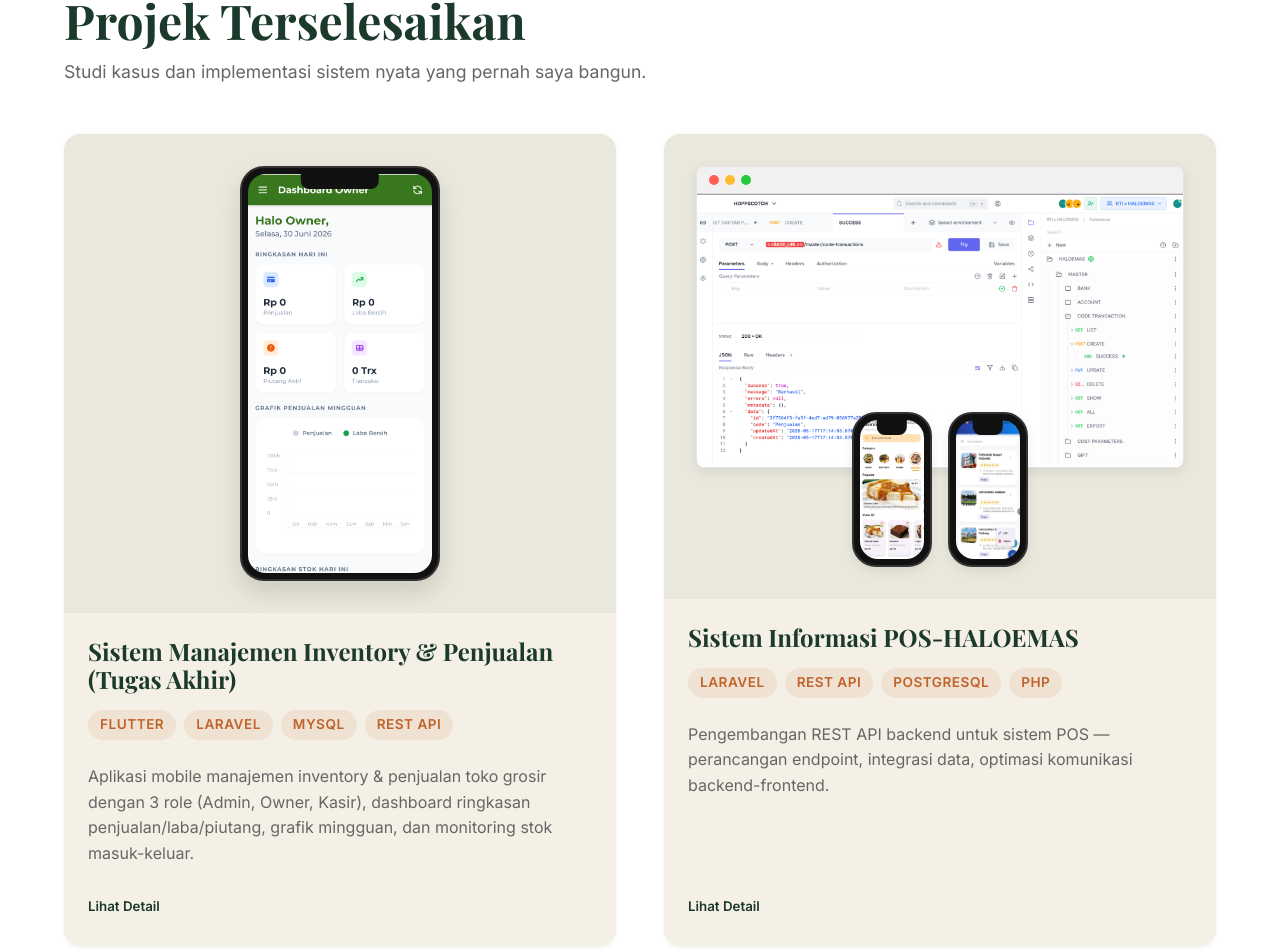
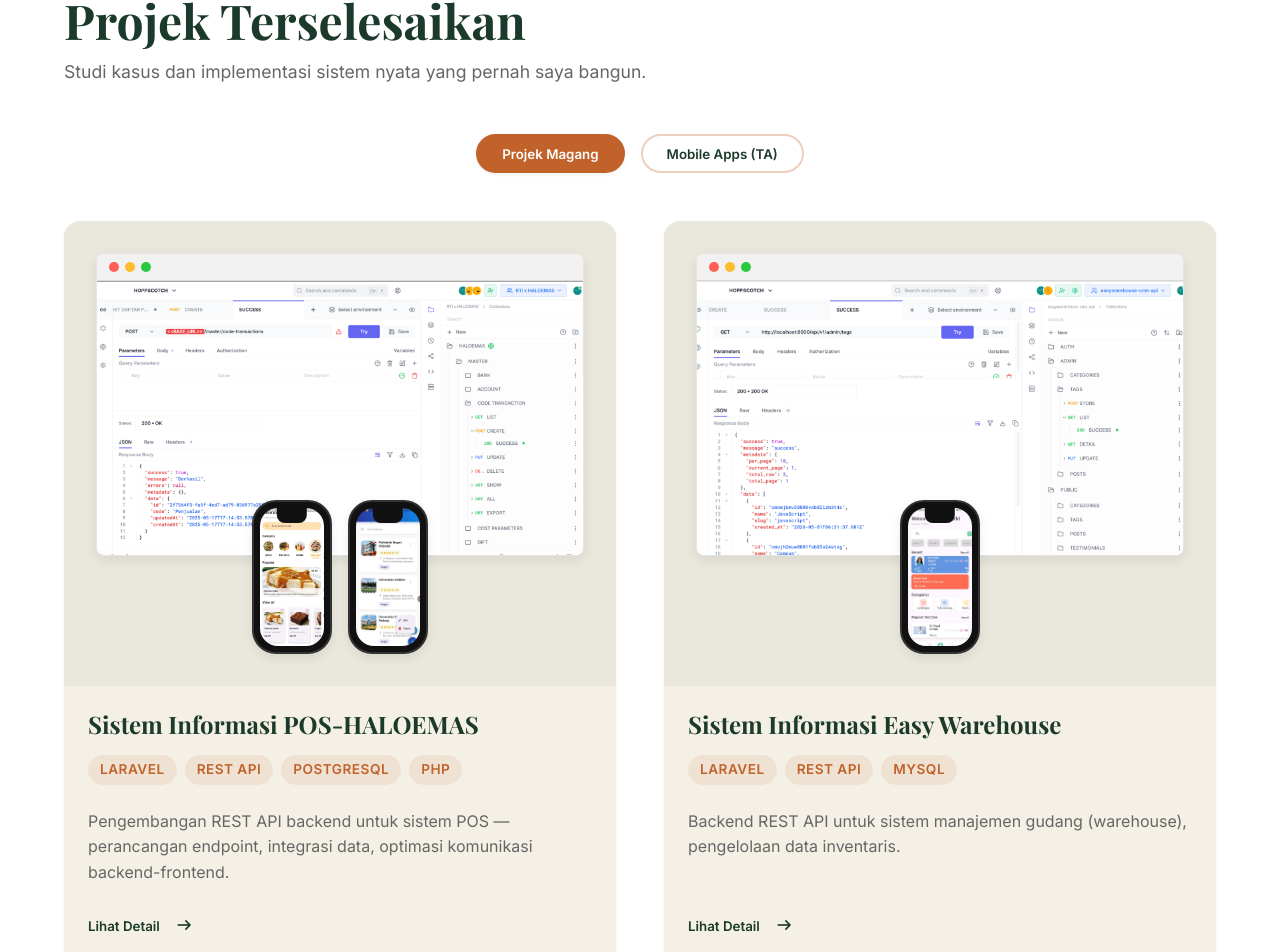
Before and after one commit to annisasalsabla/portfolio-saya, a React (Create React App) app: page / in a window 1280 px wide. Shown: the part 2768-3720 px from the top of the page. Built offline with nearby package versions, Linux system fonts and the light colour scheme; a web font is replaced by a local one.

Commit message:
feat: add category tabs and modal detail for Projects section

```diff
--- a/src/components/Projects.css
+++ b/src/components/Projects.css
@@ -1,5 +1,35 @@
 .projects-section {
   background-color: var(--bg-surface);
+}
+
+/* Tabs Filter */
+.project-tabs {
+  display: flex;
+  justify-content: center;
+  gap: var(--space-3);
+  margin-bottom: var(--space-6);
+  flex-wrap: wrap;
+}
+
+.tab-btn {
+  padding: 0.6rem 1.5rem;
+  border-radius: var(--radius-full);
+  background: transparent;
+  border: 2px solid rgba(193, 98, 42, 0.3);
+  color: var(--accent-secondary);
+  font-weight: 600;
+  transition: all var(--transition-fast);
+}
+
+.tab-btn:hover {
+  background: rgba(193, 98, 42, 0.1);
+}
+
+.tab-btn.active {
+  background: var(--accent-primary);
+  color: #fff;
+  border-color: var(--accent-primary);
+  box-shadow: var(--shadow-sm);
 }
 
 .projects-grid {
@@ -8,6 +38,123 @@
   gap: var(--space-6);
 }
 
+/* Modal styles for Project Detail */
+.project-modal-backdrop {
+  position: fixed;
+  inset: 0;
+  background: rgba(0, 0, 0, 0.85);
+  backdrop-filter: blur(5px);
+  z-index: 2000;
+  display: flex;
+  align-items: center;
+  justify-content: center;
+  padding: var(--space-4);
+}
+
+.project-modal-content {
+  background: var(--bg-surface);
+  border-radius: var(--radius-lg);
+  position: relative;
+  width: 100%;
+  max-width: 900px;
+  max-height: 90vh;
+  overflow-y: auto;
+  box-shadow: 0 25px 50px -12px rgba(0, 0, 0, 0.5);
+}
+
+.project-modal-content .modal-close {
+  position: absolute;
+  top: 15px;
+  right: 15px;
+  width: 40px;
+  height: 40px;
+  border-radius: 50%;
+  background: rgba(0,0,0,0.1);
+  color: var(--text-main);
+  font-size: 1.2rem;
+  display: flex;
+  align-items: center;
+  justify-content: center;
+  transition: background 0.3s ease;
+  z-index: 10;
+}
+
+.project-modal-content .modal-close:hover {
+  background: rgba(0,0,0,0.2);
+}
+
+.project-modal-content .modal-body {
+  display: flex;
+  flex-direction: column;
+}
+
+.modal-visuals {
+  padding: var(--space-5);
+  background-color: rgba(27, 58, 43, 0.05);
+  display: flex;
+  justify-content: center;
+  align-items: center;
+  min-height: 300px;
+}
+
+.project-modal-content .modal-details {
+  padding: var(--space-5);
+}
+
+.modal-title {
+  font-size: 1.8rem;
+  color: var(--accent-secondary);
+  margin-bottom: var(--space-3);
+}
+
+.modal-tech {
+  display: flex;
+  flex-wrap: wrap;
+  gap: var(--space-2);
+  margin-bottom: var(--space-4);
+}
+
+.modal-desc {
+  font-size: 1.1rem;
+  line-height: 1.6;
+  margin-bottom: var(--space-4);
+}
+
+.modal-subtitle {
+  font-size: 1.2rem;
+  color: var(--accent-primary);
+  margin-bottom: var(--space-2);
+}
+
+.modal-features {
+  display: grid;
+  grid-template-columns: repeat(auto-fit, minmax(250px, 1fr));
+  gap: var(--space-2);
+  margin-bottom: var(--space-5);
+  padding-left: 20px;
+}
+
+.modal-features li {
+  position: relative;
+  line-height: 1.5;
+  color: var(--text-muted);
+}
+
+.modal-features li::before {
+  content: '•';
+  position: absolute;
+  left: -15px;
+  color: var(--accent-primary);
+  font-weight: bold;
+}
+
+.modal-btn-actions {
+  display: flex;
+  gap: var(--space-3);
+}
+
+
+/* Existing Project Card Styles */
 .project-card {
   background-color: var(--bg-color);
   border-radius: var(--radius-lg);
--- a/src/components/Projects.js
+++ b/src/components/Projects.js
@@ -1,36 +1,33 @@
-import React from 'react';
-import { motion } from 'framer-motion';
+import React, { useState } from 'react';
+import { motion, AnimatePresence } from 'framer-motion';
 import './Projects.css';
 
 const Projects = () => {
+  const [activeCategory, setActiveCategory] = useState('magang');
+  const [selectedProject, setSelectedProject] = useState(null);
+
   const containerVariants = {
     hidden: { opacity: 0 },
     visible: {
       opacity: 1,
       transition: { staggerChildren: 0.2 }
+    },
+    exit: { opacity: 0 }
+  };
+
+  const projectVariants = {
+    hidden: { opacity: 0, y: 30 },
+    visible: {
+      opacity: 1,
+      y: 0,
+      transition: { duration: 0.5, type: 'spring', stiffness: 50 }
     }
   };
 
-  const projectVariants = {
-    hidden: { opacity: 0, y: 50 },
-    visible: {
-      opacity: 1,
-      y: 0,
-      transition: { duration: 0.6, type: 'spring', stiffness: 50 }
-    }
-  };
-
-  const projectsData = [
+  const projectsData = {
+    magang: [
       {
-      id: 1,
-      title: "Sistem Manajemen Inventory & Penjualan (Tugas Akhir)",
-      description: "Aplikasi mobile manajemen inventory & penjualan toko grosir dengan 3 role (Admin, Owner, Kasir), dashboard ringkasan penjualan/laba/piutang, grafik mingguan, dan monitoring stok masuk-keluar.",
-      type: "mobile",
-      images: ["/images/projekta.png"],
-      tech: ["Flutter", "Laravel", "MySQL", "REST API"]
-    },
-    {
-      id: 2,
+        id: 'haloemas',
         title: "Sistem Informasi POS-HALOEMAS",
         description: "Pengembangan REST API backend untuk sistem POS — perancangan endpoint, integrasi data, optimasi komunikasi backend-frontend.",
         type: "hybrid",
@@ -38,10 +35,17 @@
           web: "/images/apihaloemas.png",
           mobile: ["/images/mobile1.png", "/images/mobile2.png"]
         },
-      tech: ["Laravel", "REST API", "PostgreSQL", "PHP"]
+        tech: ["Laravel", "REST API", "PostgreSQL", "PHP"],
+        features: [
+          'Perancangan endpoint REST API',
+          'Integrasi data backend & frontend',
+          'Optimasi performa query database',
+          'Dokumentasi teknis API',
+          'Manajemen pengguna & transaksi'
+        ]
       },
       {
-      id: 3,
+        id: 'easywarehouse',
         title: "Sistem Informasi Easy Warehouse",
         description: "Backend REST API untuk sistem manajemen gudang (warehouse), pengelolaan data inventaris.",
         type: "hybrid",
@@ -49,9 +53,34 @@
           web: "/images/apiaesywarehouse.png",
           mobile: ["/images/mobile3.png"]
         },
-      tech: ["Laravel", "REST API", "MySQL"]
+        tech: ["Laravel", "REST API", "MySQL"],
+        features: [
+          'Pengelolaan data barang masuk/keluar',
+          'Integrasi API manajemen gudang',
+          'Laporan inventaris otomatis',
+          'Sistem pencatatan real-time'
+        ]
       }
-  ];
+    ],
+    mobile: [
+      {
+        id: 'ta',
+        title: "Sistem Manajemen Inventory & Penjualan (Tugas Akhir)",
+        description: "Aplikasi mobile manajemen inventory & penjualan toko grosir dengan 3 role (Admin, Owner, Kasir), dashboard ringkasan penjualan/laba/piutang, grafik mingguan, dan monitoring stok masuk-keluar.",
+        type: "mobile",
+        images: ["/images/projekta.png"],
+        tech: ["Flutter", "Laravel", "MySQL", "REST API"],
+        features: [
+          'Sistem 3 Role (Admin, Owner, Kasir)',
+          'Frontend dikembangkan dengan Flutter',
+          'Backend REST API dikembangkan dengan Laravel',
+          'Dashboard ringkasan penjualan & laba',
+          'Monitoring stok barang masuk-keluar',
+          'Grafik penjualan mingguan'
+        ]
+      }
+    ]
+  };
 
   const renderTechBadges = (tech) => (
     <div className="project-tech">
@@ -93,14 +122,33 @@
           <p className="section-subtitle">Studi kasus dan implementasi sistem nyata yang pernah saya bangun.</p>
         </motion.div>
 
+        {/* Tabs Filter */}
+        <div className="project-tabs">
+          <button
+            className={`tab-btn ${activeCategory === 'magang' ? 'active' : ''}`}
+            onClick={() => setActiveCategory('magang')}
+          >
+            Projek Magang
+          </button>
+          <button
+            className={`tab-btn ${activeCategory === 'mobile' ? 'active' : ''}`}
+            onClick={() => setActiveCategory('mobile')}
+          >
+            Mobile Apps (TA)
+          </button>
+        </div>
+
+        {/* Project Grid */}
+        <AnimatePresence mode="wait">
           <motion.div
+            key={activeCategory}
             className="projects-grid"
             variants={containerVariants}
             initial="hidden"
-          whileInView="visible"
-          viewport={{ once: true, margin: "-100px" }}
+            animate="visible"
+            exit="exit"
           >
-          {projectsData.map((project) => (
+            {projectsData[activeCategory].map((project) => (
               <motion.div
                 key={project.id}
                 className="project-card"
@@ -130,13 +178,81 @@
                   {renderTechBadges(project.tech)}
                   <p className="project-desc">{project.description}</p>
                   <div className="project-actions">
-                  <button className="btn btn-text">Lihat Detail</button>
+                    <button
+                      className="btn btn-text"
+                      onClick={() => setSelectedProject(project)}
+                    >
+                      Lihat Detail <i className="fas fa-arrow-right" style={{ marginLeft: '8px' }}></i>
+                    </button>
                   </div>
                 </div>
               </motion.div>
             ))}
           </motion.div>
+        </AnimatePresence>
       </div>
+
+      {/* Project Detail Modal */}
+      <AnimatePresence>
+        {selectedProject && (
+          <motion.div
+            className="project-modal-backdrop"
+            initial={{ opacity: 0 }}
+            animate={{ opacity: 1 }}
+            exit={{ opacity: 0 }}
+            onClick={() => setSelectedProject(null)}
+          >
+            <motion.div
+              className="project-modal-content"
+              initial={{ scale: 0.9, opacity: 0, y: 50 }}
+              animate={{ scale: 1, opacity: 1, y: 0 }}
+              exit={{ scale: 0.9, opacity: 0, y: 50 }}
+              transition={{ type: "spring", stiffness: 300, damping: 25 }}
+              onClick={(e) => e.stopPropagation()}
+            >
+              <button className="modal-close" onClick={() => setSelectedProject(null)}>
+                <i className="fas fa-times"></i>
+              </button>
+
+              <div className="modal-body">
+                <div className="modal-visuals">
+                  {selectedProject.type === 'mobile' && (
+                    <div className="visual-center">
+                      <MobileMockup src={selectedProject.images[0]} />
+                    </div>
+                  )}
+                  {selectedProject.type === 'hybrid' && (
+                    <div className="visual-hybrid">
+                      <WebMockup src={selectedProject.images.web} />
+                    </div>
+                  )}
+                </div>
+
+                <div className="modal-details">
+                  <h3 className="modal-title">{selectedProject.title}</h3>
+                  <div className="modal-tech">
+                    {selectedProject.tech.map((t, idx) => (
+                      <span key={idx} className="badge">{t}</span>
+                    ))}
+                  </div>
+                  <p className="modal-desc">{selectedProject.description}</p>
+
+                  <h4 className="modal-subtitle">Fitur Utama:</h4>
+                  <ul className="modal-features">
+                    {selectedProject.features.map((feature, idx) => (
+                      <li key={idx}>{feature}</li>
+                    ))}
+                  </ul>
+
+                  <div className="modal-btn-actions">
+                    <button className="btn btn-primary" onClick={() => setSelectedProject(null)}>Tutup</button>
+                  </div>
+                </div>
+              </div>
+            </motion.div>
+          </motion.div>
+        )}
+      </AnimatePresence>
     </section>
   );
 };
```
Lines whose indentation alone changed are shown as unchanged.
